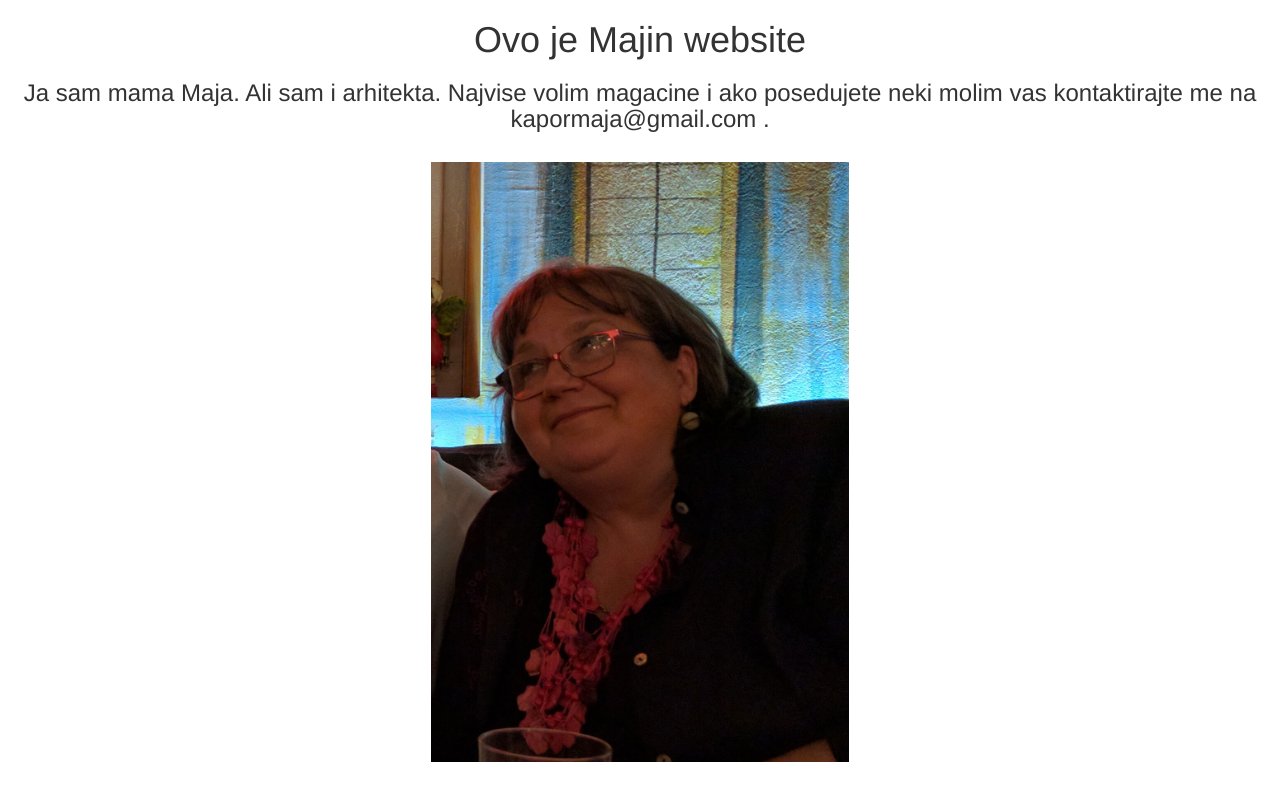
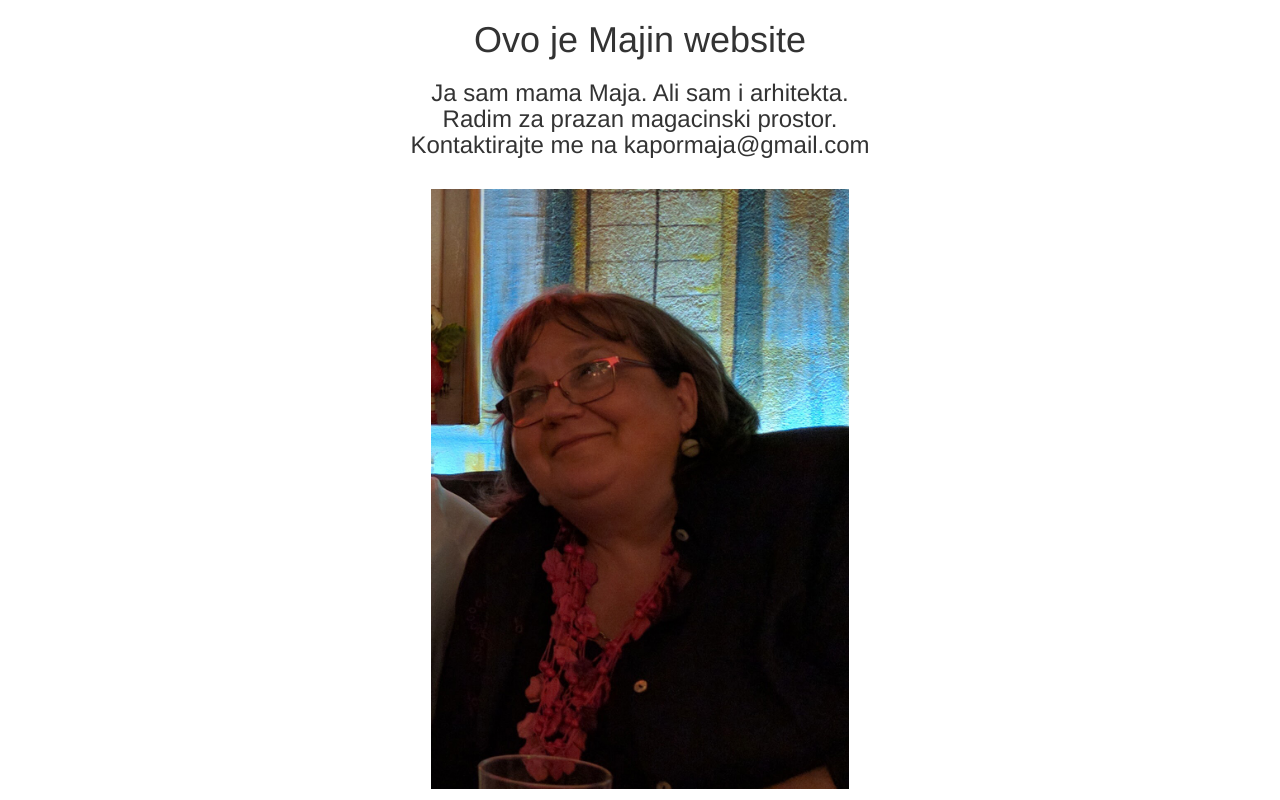
Before and after one commit to mohitleo9/maja, a Django app: page / in a window 1280 px wide. Run offline with Django 3.2, Linux system fonts and the light colour scheme; some libraries are stand-ins or nearby versions.

Commit message:
text change

```diff
--- a/personal/templates/personal/home.html
+++ b/personal/templates/personal/home.html
@@ -18,7 +18,11 @@
     </h1>
     <div class="text-center">
       <h3>
-        Ja sam mama Maja. Ali sam i arhitekta. Najvise volim magacine i ako posedujete neki molim vas kontaktirajte me na kapormaja@gmail.com .
+        Ja sam mama Maja. Ali sam i arhitekta.
+        <br>
+        Radim za prazan magacinski prostor.
+        <br>
+        Kontaktirajte me na kapormaja@gmail.com
       </h3>
     </div>
     <br>
```
